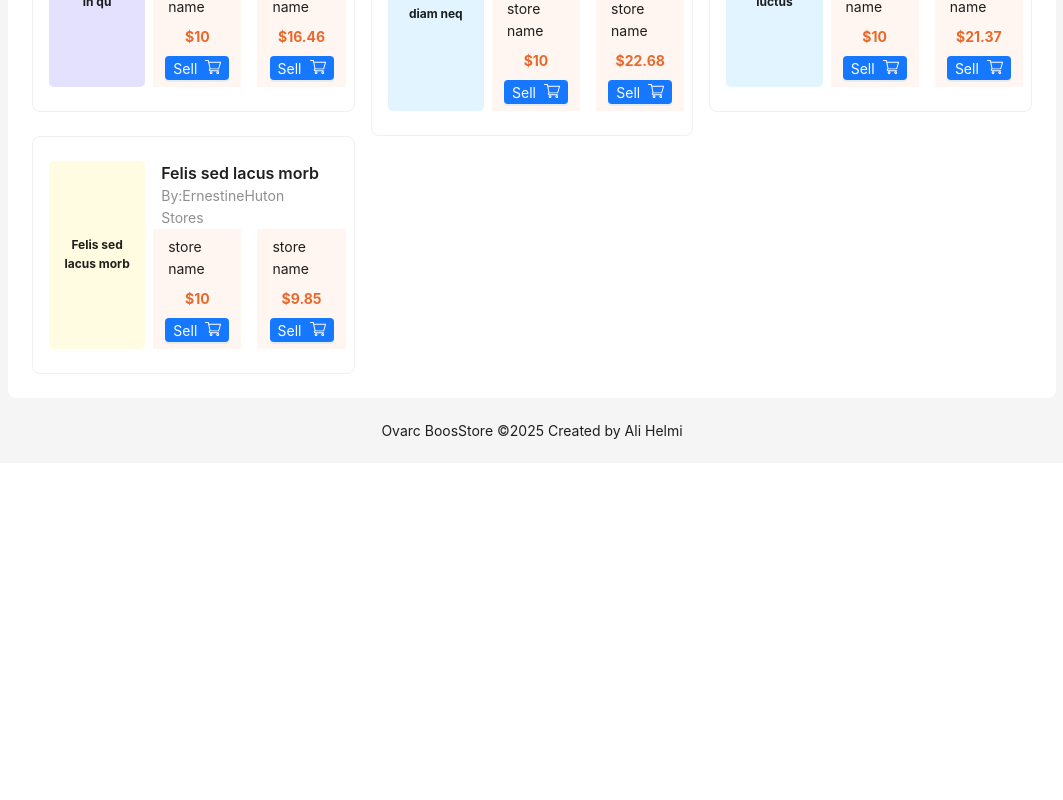
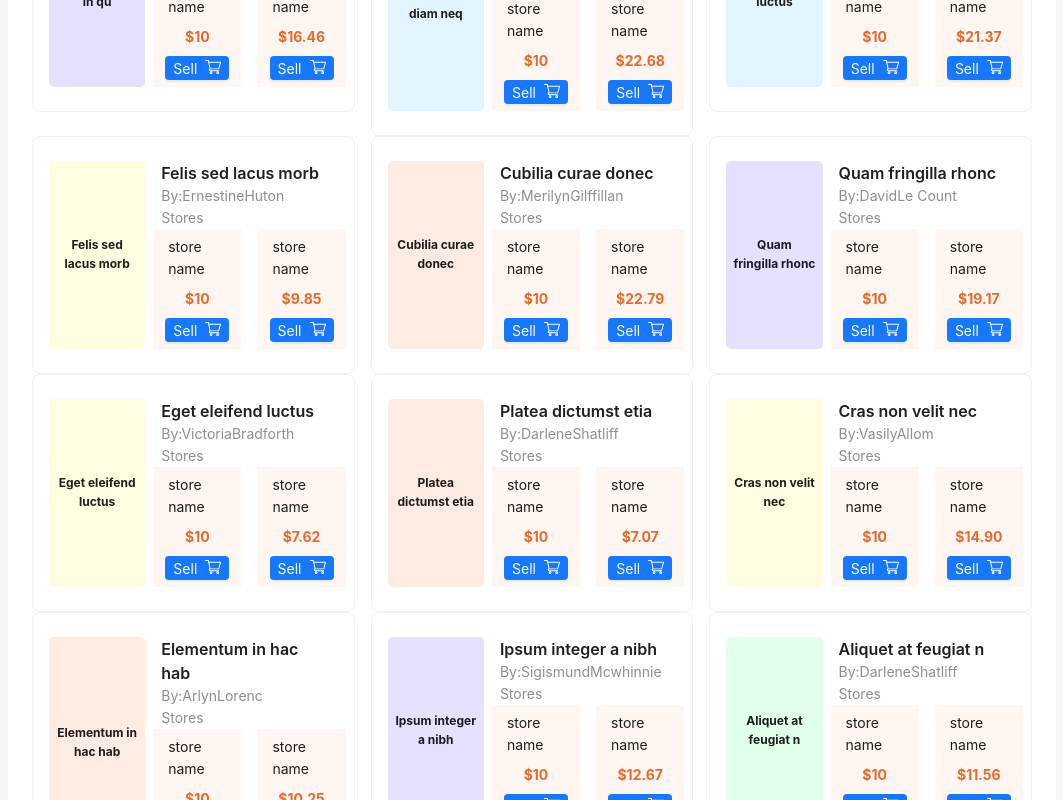
Before and after one commit to ahelmi365/ovarc-task, a React (Vite) app: page / in a window 1280 px wide. Shown: the part 840-1640 px from the top of the page, without its empty margins (208-1271 px from the left). Before the commit the page ends 1303 px from the top, so only its background shows below. Built offline with nearby package versions, Linux system fonts and the light colour scheme; data requests are answered from the project's data file.

Commit message:
fix: handle author name retrieval and improve error response

```diff
--- a/src/apis/books.ts
+++ b/src/apis/books.ts
@@ -64,6 +64,12 @@ export const deleteBook = async (id: string): Promise<void> => {
 export const getAuthorName = async (authorId: string): Promise<string> => {
   if (!authorId) return "";
   const response = await fetch(`${API_URL}/authors/${authorId}`);
-  const data = await handleResponse(response);
-  return data["first_name"] + data["last_name"];
+  if (response.ok) {
+    const data = await handleResponse(response);
+    if (authorId === "1") {
+      console.log({ data });
+    }
+
+    return data["first_name"] + data["last_name"];
+  } else return "Not Found";
 };
--- a/src/pages/Shop/Shop.tsx
+++ b/src/pages/Shop/Shop.tsx
@@ -24,7 +24,7 @@ const Shop = () => {
         </Col>
       </Row>
       <Row gutter={16}>
-        {filteredbooks.slice(0, 10)?.map((book) => (
+        {filteredbooks?.map((book) => (
           <Col sm={24} md={12} lg={8} key={book.id}>
             <ShopCard
               title={book.name.slice(0, 20)}
```
